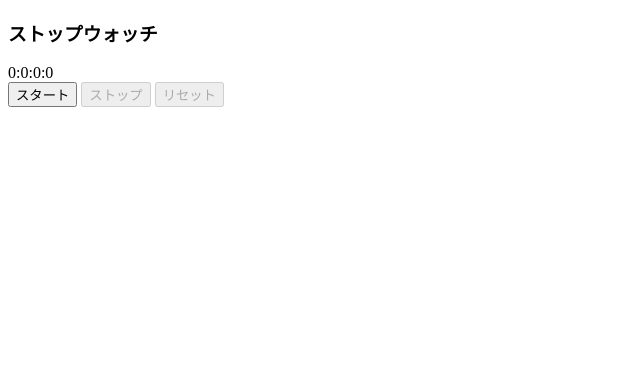
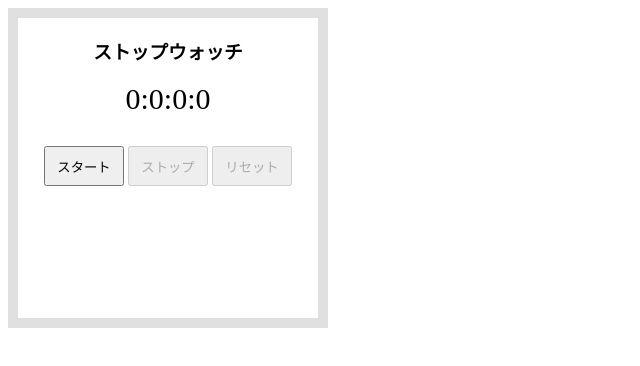
Before and after one commit to sari-shiraki/JavaScript, a plain HTML site: page index.html in a window 1280 px wide. Shown: the whole page, without its empty margins (0-640 px from the left). Drawn offline with Linux system fonts and the light colour scheme.

```diff
--- a/index.html
+++ b/index.html
@@ -10,9 +10,11 @@
     <h3>ストップウォッチ</h3>
 
     <div id="timer">0:0:0:0</div>
-    <button id="start">スタート</button>
-    <button id="stop">ストップ</button>
-    <button id="reset">リセット</button>
+    <div class="button-container">
+      <button class="button" id="start">スタート</button>
+      <button class="button" id="stop">ストップ</button>
+      <button class="button" id="reset">リセット</button>
+    </div>
 
 
 
--- a/main.css
+++ b/main.css
@@ -0,0 +1,26 @@
+
+.box {
+  background-color: red;
+}
+
+
+body {
+  width: 300px;
+  height: 300px;
+  border: 10px solid #e0e0e0;
+  text-align: center;
+}
+
+#timer {
+  font-size: 30px;
+}
+
+.button-container {
+  margin-top: 30px;
+}
+
+.button {
+  display: inline-block;
+  height: 40px;
+  width: 80px;
+}
```
